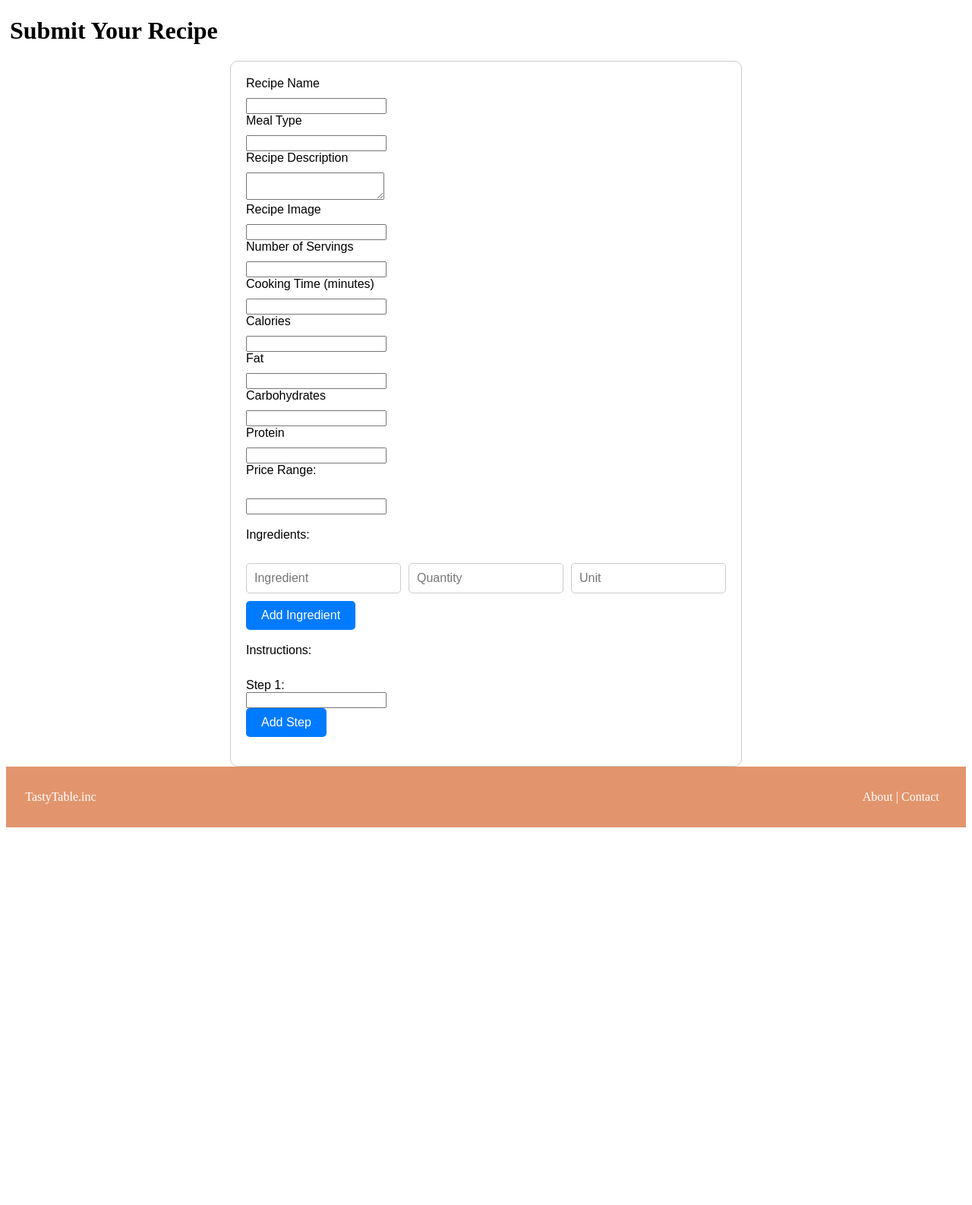
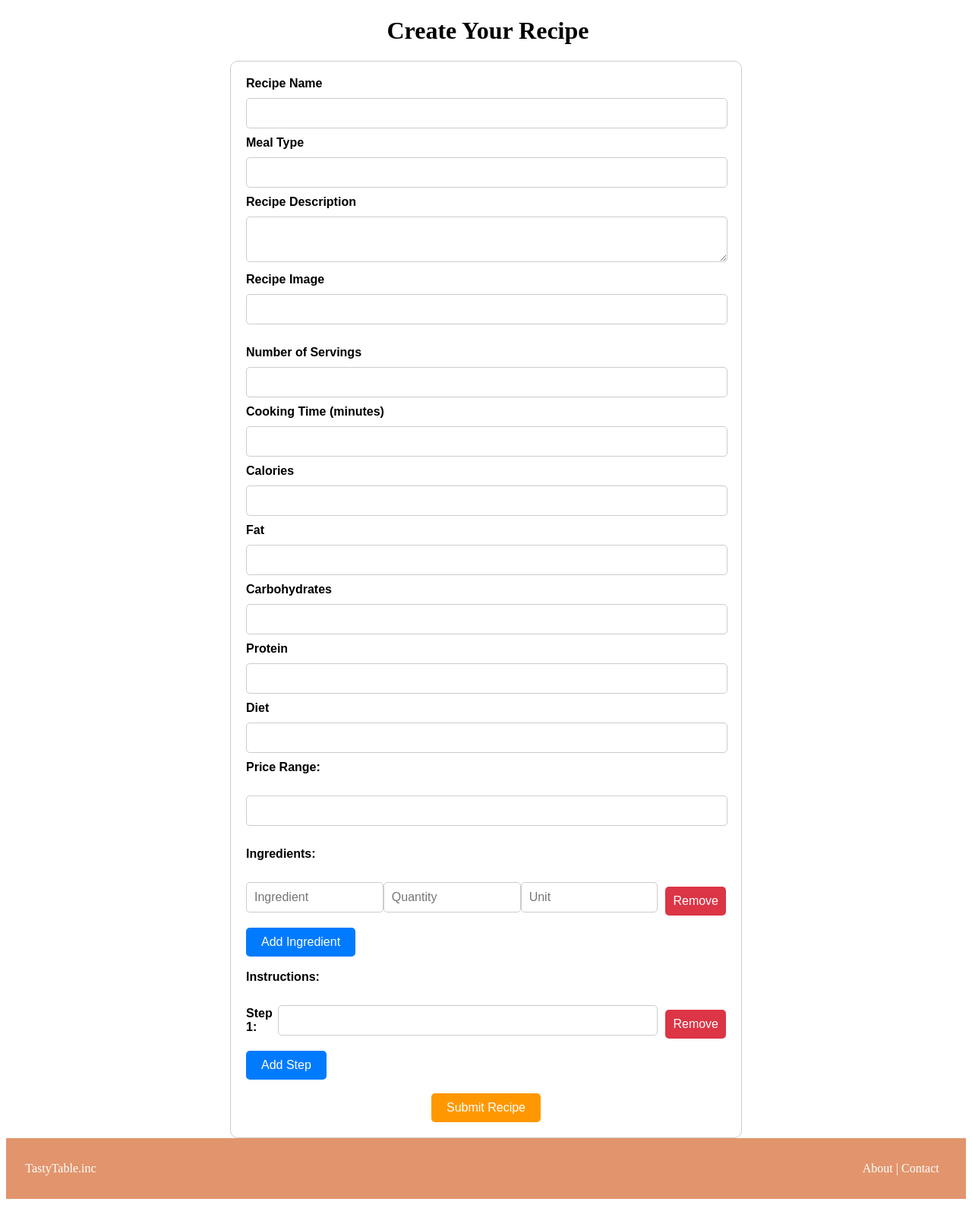
Before and after one commit to LiamHeynderickx/TastyTableWebApplication, a Symfony app: template templates/Pages/recipeSubmission.html.twig in a window 1280 px wide. Shown: the part 130-1716 px from the top of the page at 76% size. Before the commit the page ends 1219 px from the top, so only its background shows below. Run offline with Twig, Linux system fonts and the light colour scheme; the template is opened without the code that fills it: most values are stand-ins (such as "Sample title", 1, 10 or a date in 2020); form fields are guessed from the names that the template uses; some libraries are stand-ins or nearby versions.

```diff
--- a/public/style/recipeSubmission.css
+++ b/public/style/recipeSubmission.css
@@ -5,49 +5,27 @@ form {
     padding: 20px;
     border: 1px solid #ccc;
     border-radius: 10px;
+    /*color: #e1823a;*/
+    font-weight: bolder;
 }
 
-/* Adjust space between labels and input fields */
 form label {
     display: block;
-    margin-bottom: 10px; /* Adjust as needed */
+    margin-bottom: 10px;
 }
 
-/* Ingredient/Amount/Unit Boxes Side by Side */
-.ingredient {
-    display: flex;
-    gap: 10px; /* Adjust space between fields */
-    align-items: center;
-    margin-bottom: 10px; /* Adjust as needed */
-}
-
-.ingredient input[type="text"],
-.ingredient input[type="number"],
-.ingredient input[type="text"] {
-    width: 33%; /* Adjust width as needed */
+form input[type="text"],
+form input[type="number"],
+form select,
+form textarea {
+    width: calc(100% - 20px);
     padding: 10px;
+    margin-bottom: 10px;
     border: 1px solid #ccc;
     border-radius: 5px;
     font-size: 16px;
 }
 
-/* Price Range Choices Side by Side */
-.cost-field {
-    display: flex;
-    gap: 10px; /* Adjust space between fields */
-    align-items: center;
-    margin-bottom: 10px; /* Adjust as needed */
-}
-
-.cost-field label {
-    margin-bottom: 0; /* Remove margin from label */
-}
-
-.cost-field input[type="radio"] {
-    margin-right: 5px; /* Adjust space between radio buttons */
-}
-
-/* Adjust styling for buttons */
 form button {
     padding: 10px 20px;
     background-color: #007bff;
@@ -58,8 +36,78 @@ form button {
     font-size: 16px;
 }
 
-/* Optional: Adjust style for form headings */
 form h1 {
     text-align: center;
-    margin-bottom: 20px; /* Adjust as needed */
+    margin-bottom: 20px;
 }
+
+.ingredient {
+    display: flex;
+    align-items: center;
+    margin-bottom: 10px;
+}
+
+.ingredient button {
+    padding: 10px;
+    background-color: #dc3545; /* Red color for remove button */
+    color: white;
+    border: none;
+    border-radius: 5px;
+    cursor: pointer;
+    font-size: 16px;
+    margin-left: 10px; /* Adjust margin as needed */
+}
+
+.ingredient input[type="text"],
+.ingredient input[type="number"],
+.ingredient input[type="text"] {
+    width: calc(33.33% - 20px); /* Adjust width and gap */
+    padding: 10px;
+    border: 1px solid #ccc;
+    border-radius: 5px;
+    font-size: 16px;
+}
+
+.instruction {
+    display: flex;
+    align-items: center;
+    margin-bottom: 10px;
+}
+
+.instruction textarea {
+    flex: 1;
+    width: calc(100% - 160px); /* Adjust width and gap */
+    padding: 10px;
+    border: 1px solid #ccc;
+    border-radius: 5px;
+    font-size: 16px;
+    margin-bottom: 10px; /* Adjust margin as needed */
+}
+
+.instruction button {
+    padding: 10px;
+    background-color: #dc3545; /* Red color for remove button */
+    color: white;
+    border: none;
+    border-radius: 5px;
+    cursor: pointer;
+    font-size: 16px;
+    margin-left: 10px; /* Adjust margin as needed */
+}
+
+form .submit-button {
+    background-color: #ff9800; /* Orange color for submit button */
+    color: white;
+    border: none;
+    border-radius: 5px;
+    cursor: pointer;
+    font-size: 16px;
+    padding: 10px 20px;
+    display: block;
+    margin: 0 auto;
+}
+
+.form-label-cost {
+    display: flex;
+    gap: 20px;
+}
--- a/src/Entity/Recipes.php
+++ b/src/Entity/Recipes.php
@@ -41,6 +41,7 @@ class Recipes
 
     #[ORM\Column(type: 'json', nullable: true)]
     private ?array $ingredientsUnits = [];
+
 
     #[ORM\Column(type: 'json', nullable: true)]
     private ?array $instructions = [];
--- a/templates/Pages/recipeSubmission.html.twig
+++ b/templates/Pages/recipeSubmission.html.twig
@@ -8,21 +8,21 @@
 {% endblock %}
 
 {% block body %}
-    <h1>Submit Your Recipe</h1>
+    <center><h1>Create Your Recipe</h1></center>
 
-    <form action="{{ path('recipeSubmission') }}" method="POST" enctype="multipart/form-data">
     {{ form_start(form) }}
 
     {{ form_row(form.recipeName, {'label': 'Recipe Name'}) }}
     {{ form_row(form.type, {'label': 'Meal Type'}) }}
     {{ form_row(form.recipeDescription, {'label': 'Recipe Description'}) }}
-        {{ form_row(form.picture, {'label': 'Recipe Image'}) }}
+    {{ form_row(form.picture, {'label': 'Recipe Image'}) }}<br>
     {{ form_row(form.servings, {'label': 'Number of Servings'}) }}
     {{ form_row(form.time, {'label': 'Cooking Time (minutes)'}) }}
     {{ form_row(form.calories, {'label': 'Calories'}) }}
     {{ form_row(form.fat, {'label': 'Fat'}) }}
     {{ form_row(form.carbs, {'label': 'Carbohydrates'}) }}
     {{ form_row(form.protein, {'label': 'Protein'}) }}
+    {{ form_row(form.diet, {'label': 'Diet'}) }}
 
     <label>Price Range:</label><br>
     {{ form_widget(form.cost) }}<br><br>
@@ -34,54 +34,71 @@
                 {{ form_widget(ingredient.name, {'attr': {'placeholder': 'Ingredient', 'required': true}}) }}
                 {{ form_widget(ingredient.quantity, {'attr': {'placeholder': 'Quantity', 'pattern': '\\d+(\\.\\d+)?'}}) }}
                 {{ form_widget(ingredient.unit, {'attr': {'placeholder': 'Unit'}}) }}
+                <button type="button" class="remove-button">Remove</button>
             </div>
         {% endfor %}
     </div>
-        <button type="button" onclick="addIngredient()">Add Ingredient</button><br><br>
+    <button type="button" id="add-ingredient">Add Ingredient</button><br><br>
 
     <label for="instructions">Instructions:</label><br>
     <div id="instructions_list">
         {% for instruction in form.instructions %}
             <div class="instruction">
-                    <span>Step {{ loop.index }}:</span><br>
+                <label>Step {{ loop.index }}:</label><br>
                 {{ form_widget(instruction, {'attr': {'rows': 2, 'cols': 50, 'required': true}}) }}
+                <button type="button" class="remove-button">Remove</button>
             </div>
         {% endfor %}
     </div>
-        <button type="button" onclick="addInstruction()">Add Step</button><br><br>
+    <button type="button" id="add-instruction">Add Step</button><br><br>
+
+    <button type="submit" class="submit-button">Submit Recipe</button>
 
     {{ form_end(form) }}
-    </form>
 
     <script src="https://code.jquery.com/jquery-3.7.1.min.js" integrity="sha256-/JqT3SQfawRcv/BIHPThkBvs0OEvtFFmqPF/lYI/Cxo=" crossorigin="anonymous"></script>
     <script src="https://kit.fontawesome.com/4c4c8749b1.js" crossorigin="anonymous"></script>
 
     <script>
-        function addIngredient() {
-            var ingredientsList = document.getElementById('ingredients_list');
-            var newIngredient = document.createElement('div');
-            newIngredient.classList.add('ingredient');
-            newIngredient.innerHTML = `
+        $(document).ready(function() {
+            // Add Ingredient
+            $('#add-ingredient').click(function() {
+                var newIngredient = `
+                    <div class="ingredient">
                         <input type="text" name="recipe[ingredients][name][]" placeholder="Ingredient" required>
                         <input type="text" name="recipe[ingredients][quantity][]" placeholder="Quantity" pattern="\\d+(\\.\\d+)?">
                         <input type="text" name="recipe[ingredients][unit][]" placeholder="Unit">
+                        <button type="button" class="remove-button">Remove</button>
+                    </div>
                 `;
-            ingredientsList.appendChild(newIngredient);
-        }
+                $('#ingredients_list').append(newIngredient);
+            });
 
-        var step = 1;
-        function addInstruction() {
-            var instructionsList = document.getElementById('instructions_list');
-            var newStep = step++;
+            // Remove Ingredient
+            $('#ingredients_list').on('click', '.remove-button', function() {
+                $(this).parent().remove();
+            });
 
-            var newInstruction = document.createElement('div');
-            newInstruction.classList.add('instruction');
-            newInstruction.innerHTML = `
-                <span>Step ${newStep}:</span><br>
+            // Add Instruction
+            $('#add-instruction').click(function() {
+                var newInstruction = `
+                    <div class="instruction">
+                        <label>Step ${ $('.instruction').length + 1 }:</label><br>
                         <textarea name="recipe[instructions][]" rows="2" cols="50" required></textarea>
+                        <button type="button" class="remove-button">Remove</button>
+                    </div>
                 `;
-            instructionsList.appendChild(newInstruction);
-        }
+                $('#instructions_list').append(newInstruction);
+            });
+
+            // Remove Instruction
+            $('#instructions_list').on('click', '.remove-button', function() {
+                $(this).parent().remove();
+                // Update step labels after removal
+                $('.instruction').each(function(index) {
+                    $(this).find('label').text('Step ' + (index + 1) + ':');
+                });
+            });
+        });
     </script>
-
 {% endblock %}
```
Also changed, not shown: src/Controller/TastyTableController.php (+68 -86 lines), templates/Pages/recipeDisplay.html.twig (added, +138 -0 lines), public/style/images/placeholderImage.jpeg (added), 2 other files. Lines whose indentation alone changed are shown as unchanged.
